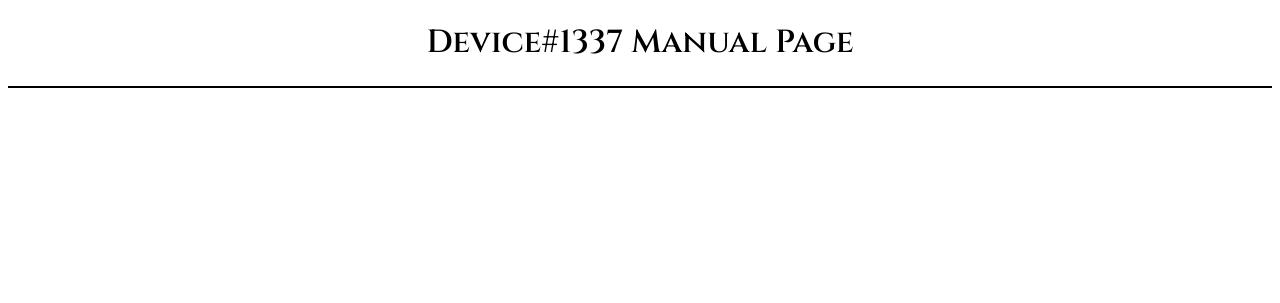
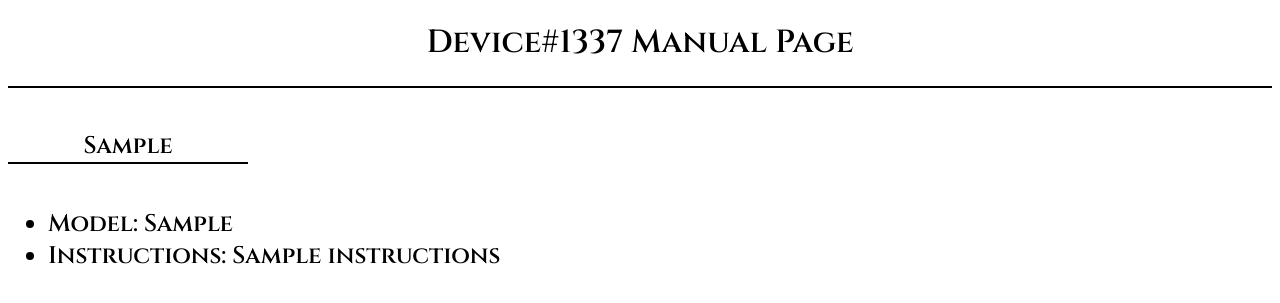
Before and after one commit to QuantumOverture/Take-Home-Escape-Room, a Django app: template take_home_escape/templates/CoreBackend/manual.html in a window 1280 px wide. Shown: the top 303 px of the page. Run offline with Django 3.2, Linux system fonts and the light colour scheme; the template is opened without the code that fills it: most values are stand-ins (such as "Sample title", 1, 10 or a date in 2020).

Commit message:
Update manual.html

```diff
--- a/take_home_escape/templates/CoreBackend/manual.html
+++ b/take_home_escape/templates/CoreBackend/manual.html
@@ -10,8 +10,23 @@
         <h1>Device#1337 Manual Page</h1>
     </div>
     <br>
-    <div style="text-align: center;">
+    {% for SubDict,Value in Main.items %}
+        <div style="text-align: center;">
+        <h2 style="border-bottom:black 2px solid;display: block;text-align: center;width:10em">  {{ SubDict }}</h2>
+        <ul style="float: left;font-size: 1.5em;text-align: left;">
+        {% for InnerDict in Value %}
+            {% if "Model" in InnerDict %}
+                <li>Model: {{  InnerDict.Model}}</li>
+                <li>Instructions: {{  InnerDict.Instructions }}</li>
+            {% else %}
+                <li>Model: {{   InnerDict.Real_Model}}</li>
+                <li>Instructions: {{  InnerDict.Instructions }}</li>
+            {% endif %}
+        {% endfor %}
+        </ul>
+        </div>
+        <br>
+    {% endfor %}
 
-    </div>
 </body>
 </html>
```
